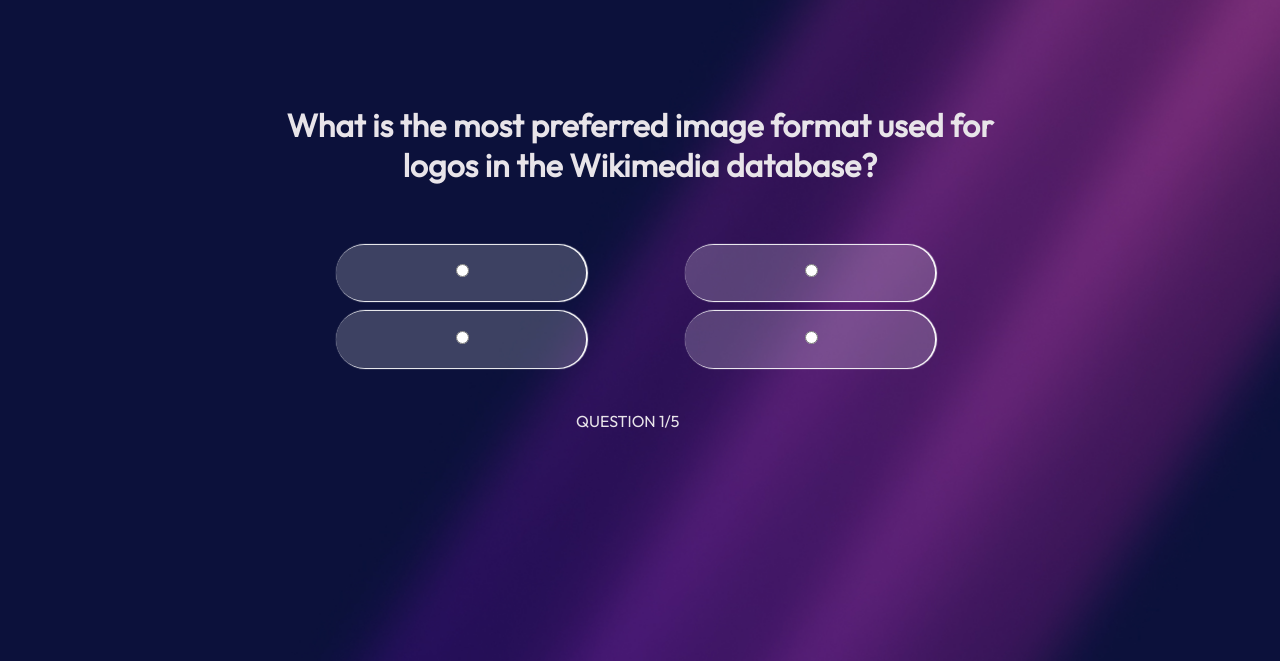
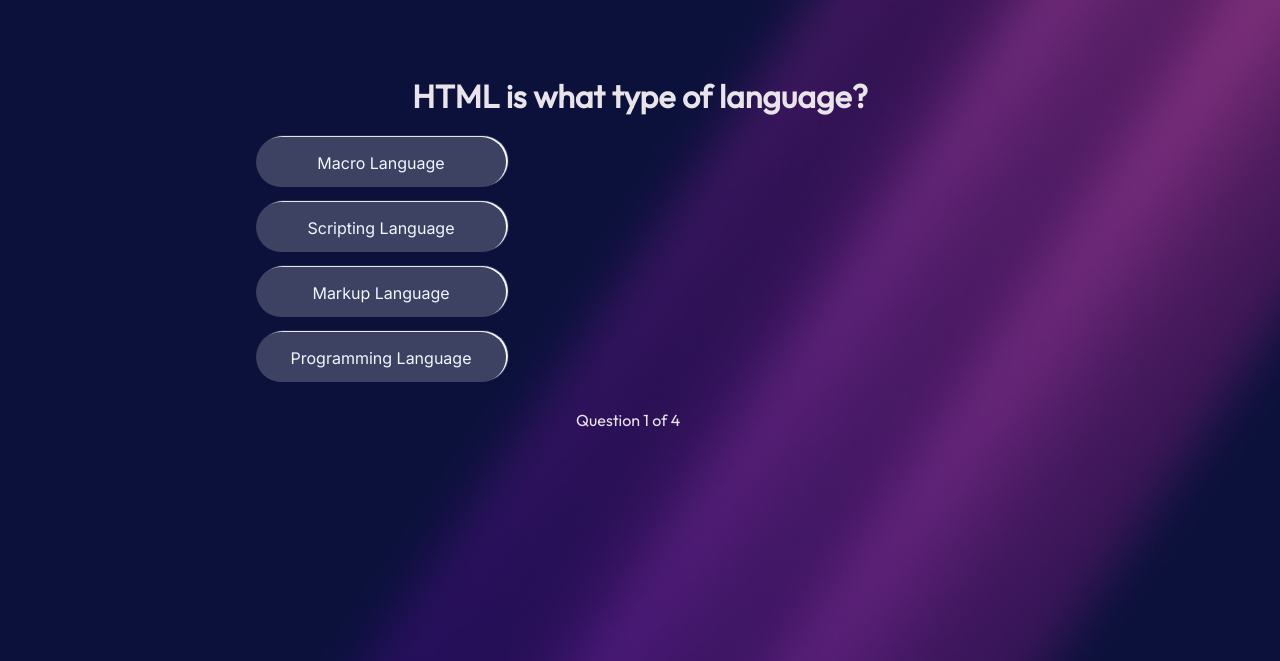
Before and after one commit to Viserya11/Build-Week, a plain HTML site: page benchmark page.html in a window 1280 px wide. Shown: the part 139-800 px from the top of the page. Drawn offline with Linux system fonts and the light colour scheme.

Commit message:
Creating the quiz with JS, changing the HTML and some CSS

```diff
--- a/benchmark page.html
+++ b/benchmark page.html
@@ -13,93 +13,32 @@
   <body>
     <div class="bg">
       <div class="timer"><span>seconds</span></div>
-      <div class="numofq">QUESTION 1/5</div>
-      <div logo-container>
+      <div class="logo-container">
         <img src="/assets/epicode_logo.png" alt="epicode logo" />
         <div class="container">
-          <div class="questions"><h1 id="h1">blabla</h1></div>
-          <div class="answers">
-            <label class="radio-btn" for="answer"
-              ><input type="radio" name="answer" id="" />
-              <span class="checkmark"></span
-            ></label>
-            <label class="radio-btn" for="radio-btn"
-              ><input type="radio" name="answer" id="" />
-              <span class="checkmark"></span
-            ></label>
-            <label class="radio-btn" for="radio-btn"
-              ><input type="radio" name="answer" id="" />
-              <span class="checkmark"></span
-            ></label>
-            <label class="radio-btn" for="radio-btn"
-              ><input type="radio" name="answer" id="" />
-              <span class="checkmark"></span
-            ></label>
+          <div class="flexitems">
+            <h1 id="question">What is the answer to this question?</h1>
+            <div class="answers">
+              <div class="choice-container">
+                <p class="answer-text" data-number="1">Choice 1</p>
+              </div>
+              <div class="choice-container">
+                <p class="answer-text" data-number="2">Choice 2</p>
+              </div>
+            </div>
+            <div class="choice-container">
+              <p class="answer-text" data-number="3">Choice 3</p>
+            </div>
+            <div class="choice-container">
+              <p class="answer-text" data-number="4">Choice 4</p>
+            </div>
           </div>
         </div>
       </div>
+      <div class="questionnum">
+        <p id="progressText" class="hud-prefix">Question</p>
+      </div>
     </div>
-    <script>
-      const questions = [
-        {
-          category: "Science: Computers",
-          type: "multiple",
-          difficulty: "easy",
-          question: "What does CPU stand for?",
-          correct_answer: "Central Processing Unit",
-          incorrect_answers: [
-            "Central Process Unit",
-            "Computer Personal Unit",
-            "Central Processor Unit",
-          ],
-        },
-        {
-          category: "Science: Computers",
-          type: "multiple",
-          difficulty: "easy",
-          question:
-            "In the programming language Java, which of these keywords would you put on a variable to make sure it doesn&#039;t get modified?",
-          correct_answer: "Final",
-          incorrect_answers: ["Static", "Private", "Public"],
-        },
-        {
-          category: "Science: Computers",
-          type: "boolean",
-          difficulty: "easy",
-          question: "The logo for Snapchat is a Bell.",
-          correct_answer: "False",
-          incorrect_answers: ["True"],
-        },
-        {
-          category: "Science: Computers",
-          type: "boolean",
-          difficulty: "easy",
-          question:
-            "Pointers were not used in the original C programming language; they were added later on in C++.",
-          correct_answer: "False",
-          incorrect_answers: ["True"],
-        },
-        {
-          category: "Science: Computers",
-          type: "multiple",
-          difficulty: "easy",
-          question:
-            "What is the most preferred image format used for logos in the Wikimedia database?",
-          correct_answer: ".svg",
-          incorrect_answers: [".png", ".jpeg", ".gif"],
-        },
-      ];
-
-      let questionsDisplay = function () {
-        for (let i = 0; i < questions.length; i++) {
-          let randomQuestion = questions[i].question;
-          document.getElementById("h1").innerHTML = randomQuestion;
-        }
-        return randomQuestion;
-      };
-      questionsDisplay();
-
-      //to-do: deleting html elements, creating them with q for loop, continue for timer
-    </script>
+    <script src="./questions.js"></script>
   </body>
 </html>
--- a/benchmarkstyle.css
+++ b/benchmarkstyle.css
@@ -35,7 +35,7 @@
   padding-top: 1%;
 }
 
-.answers {
+.answer {
   display: grid;
   grid-template-columns: repeat(2, auto);
   gap: 10px;
@@ -43,24 +43,33 @@
   padding: 5% 0;
 }
 
-.radio-btn {
+#question {
+  font-family: Outfit;
+}
+
+.choice-container {
+  display: flex;
+  justify-content: center;
   width: 250px;
   height: 40px;
   background-color: rgba(255, 255, 255, 0.2);
   border-radius: 50px;
+  font-family: Inter;
+  font-size: 16px;
+  color: aliceblue;
+  padding-bottom: 10px;
+  margin-bottom: 15px;
+  box-shadow: 2px -1px 1px 0px rgba(255, 255, 255);
+}
+
+.choice-container:hover {
+  background-color: rgba(227, 46, 203, 0.595);
+  border-radius: 50px;
   text-align: center;
   font-family: Inter;
-  padding-top: 5%;
-  box-shadow: 1px 0px 1px 1px rgba(255, 255, 255);
+  color: aliceblue;
+  padding-top: 0;
   cursor: pointer;
-}
-
-.radio-btn input:checked {
-  background-color: aqua;
-}
-
-.answers input {
-  justify-content: center;
 }
 
 .timer {
@@ -79,16 +88,14 @@
   margin-left: 80%;
 }
 
-.numofq {
-  display: block;
+.questionnum {
   width: 120px;
-  height: 90px;
+  height: 20px;
   justify-content: center;
   color: rgb(232, 228, 233);
   background-color: transparent;
-  position: absolute;
   font-family: Outfit;
+  margin-top: -100px;
   margin-left: 45%;
   margin-right: 45%;
-  margin-top: 43%;
 }
--- /dev/null
+++ b/questions.js
@@ -0,0 +1,91 @@
+const question = document.querySelector("#question");
+const choices = Array.from(document.querySelectorAll(".answer-text"));
+const progressText = document.querySelector("#progressText");
+
+let currentQuestion = {};
+let acceptingAnswers = true;
+let questionCounter = 0;
+let availableQuestions = [];
+let questions = [
+  {
+    question: "HTML is what type of language?",
+    choice1: "Macro Language",
+    choice2: "Scripting Language",
+    choice3: "Markup Language",
+    choice4: "Programming Language",
+    answer: 3,
+  },
+  {
+    question: "What does CPU stand for?",
+    choice1: "Central Process Unit",
+    choice2: "Central Processing Unit",
+    choice3: "Computer Personal Unit",
+    choice4: "Central Processor Unit",
+    answer: 2,
+  },
+  {
+    question: "What is the most preferred image format used for logos?",
+    choice1: ".png",
+    choice2: ".jpeg",
+    choice3: ".svg",
+    choice4: ".gif",
+    answer: 3,
+  },
+  {
+    question: "In web design, what does CSS stand for?",
+    choice1: "Counter Strike: Source",
+    choice2: "Cascading Style Sheet",
+    choice3: "Corrective Style Sheet",
+    choice4: "Computer Style Sheet",
+    answer: 2,
+  },
+];
+const MAX_QUESTIONS = 4;
+startGame = () => {
+  questionCounter = 0;
+  score = 0;
+  availableQuestions = [...questions];
+  getNewQuestion();
+};
+getNewQuestion = () => {
+  if (availableQuestions.length === 0 || questionCounter > MAX_QUESTIONS) {
+    localStorage.setItem("mostRecentScore", score);
+    return window.location.assign("./results.html");
+  }
+  questionCounter++;
+  progressText.innerText = `Question ${questionCounter} of ${MAX_QUESTIONS}`;
+
+  const questionsIndex = Math.floor(Math.random() * availableQuestions.length);
+  currentQuestion = availableQuestions[questionsIndex];
+  question.innerText = currentQuestion.question;
+
+  choices.forEach((choice) => {
+    const number = choice.dataset["number"];
+    choice.innerText = currentQuestion["choice" + number];
+  });
+
+  availableQuestions.splice(questionsIndex, 1);
+  acceptingAnswers = true;
+};
+
+choices.forEach((choice) => {
+  choice.addEventListener("click", (e) => {
+    if (!acceptingAnswers) return;
+
+    acceptingAnswers = false;
+    const selectedChoice = e.target;
+    const selectedAnswer = selectedChoice.dataset["number"];
+
+    let classToApply =
+      selectedAnswer == currentQuestion.answer ? "correct" : "incorrect";
+
+    selectedChoice.parentElement.classList.add(classToApply);
+
+    setTimeout(() => {
+      selectedChoice.parentElement.classList.remove(classToApply);
+      getNewQuestion();
+    }, 1000);
+  });
+});
+
+startGame();
```
